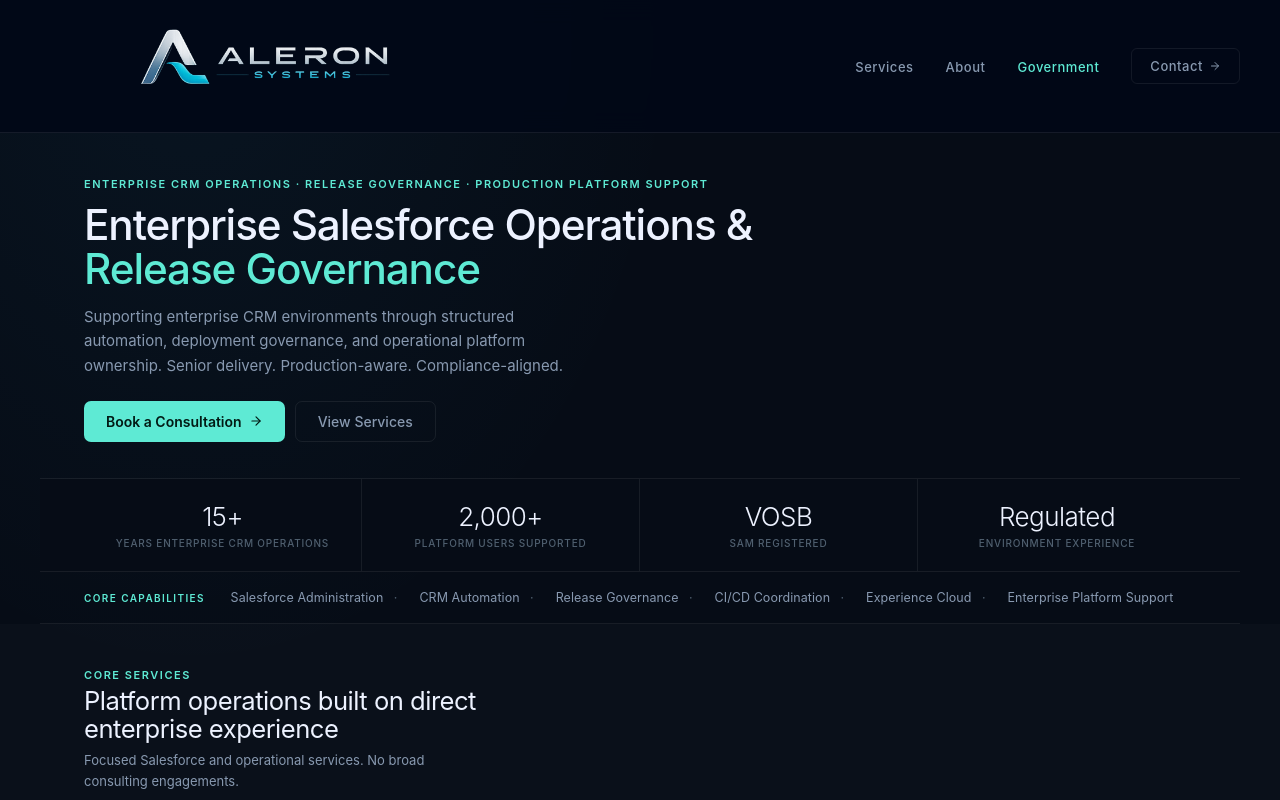
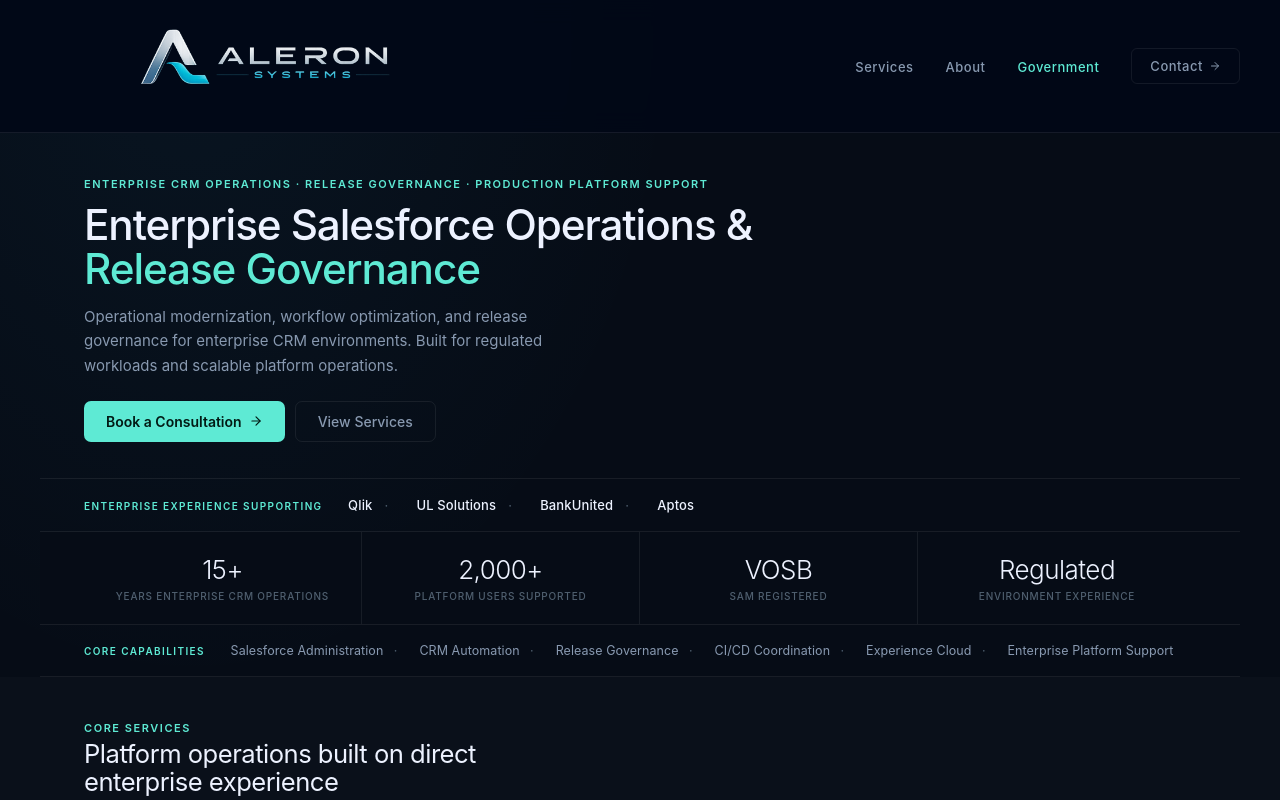
Before and after one commit to aleronsystems/website, a Next.js app: page / in a window 1280 px wide. Shown: the top 800 px of the page. Built offline with nearby package versions, Linux system fonts and the light colour scheme; no server answers.

Commit message:
Update home page.tsx

```diff
--- a/app/page.tsx
+++ b/app/page.tsx
@@ -47,6 +47,11 @@ const coreCapabilities = [
   'Experience Cloud',
   'Enterprise Platform Support',
 ];
+
+// Enterprise client list shown in the subtle trust strip below the hero.
+// Mirrors the four detailed case studies further down the page; the strip
+// gives a fast-recognition signal before the visitor scrolls.
+const trustStripClients = ['Qlik', 'UL Solutions', 'BankUnited', 'Aptos'];
 
 const services = [
   {
@@ -299,6 +304,48 @@ export default function HomePage() {
           .cap-list li { padding-right: 14px; font-size: 12px; }
         }
 
+        /* ── TRUST STRIP (enterprise client signal, sits between hero and metrics) ── */
+        .trust-strip {
+          max-width: var(--max-w); margin: 0 auto;
+          padding: 18px var(--px);
+          border-bottom: 1px solid var(--border);
+          display: flex;
+          align-items: baseline;
+          gap: clamp(14px, 2vw, 32px);
+          flex-wrap: wrap;
+        }
+        .trust-label {
+          font-size: 10px; font-weight: 600; letter-spacing: .14em;
+          text-transform: uppercase; color: var(--accent);
+          flex-shrink: 0;
+        }
+        .trust-list {
+          display: flex; flex-wrap: wrap;
+          gap: 6px 22px;
+          list-style: none;
+          padding: 0; margin: 0;
+        }
+        .trust-list li {
+          font-size: 13px;
+          font-weight: 500;
+          color: var(--text-1);
+          letter-spacing: .01em;
+          position: relative;
+          padding-right: 22px;
+        }
+        .trust-list li:not(:last-child)::after {
+          content: '·';
+          position: absolute;
+          right: 6px;
+          color: var(--text-3);
+          font-weight: 400;
+        }
+        @media (max-width: 560px) {
+          .trust-strip { flex-direction: column; align-items: flex-start; gap: 8px; padding: 16px var(--px); }
+          .trust-list { gap: 4px 18px; }
+          .trust-list li { padding-right: 18px; font-size: 12.5px; }
+        }
+
         /* ── SECTION COMMON ── */
         .section {
           max-width: var(--max-w); margin: 0 auto;
@@ -547,9 +594,9 @@ export default function HomePage() {
             <span>Release Governance</span>
           </motion.h1>
           <motion.p className="hero-sub" variants={fadeUp} custom={0.1}>
-            Supporting enterprise CRM environments through structured automation,
-            deployment governance, and operational platform ownership. Senior delivery.
-            Production-aware. Compliance-aligned.
+            Operational modernization, workflow optimization, and release governance
+            for enterprise CRM environments. Built for regulated workloads and
+            scalable platform operations.
           </motion.p>
           <motion.div className="hero-btns" variants={fadeUp} custom={0.15}>
             <a
@@ -576,6 +623,23 @@ export default function HomePage() {
           </motion.div>
         </motion.div>
       </section>
+
+      {/* ── Trust Strip (enterprise client signal) ── */}
+      <motion.div
+        className="trust-strip"
+        initial={{ opacity: 0, y: 4 }}
+        whileInView={{ opacity: 1, y: 0 }}
+        viewport={{ once: true, margin: '-40px' }}
+        transition={{ duration: 0.4, ease: [0.25, 0.46, 0.45, 0.94] }}
+        aria-label="Enterprise experience"
+      >
+        <div className="trust-label">Enterprise Experience Supporting</div>
+        <ul className="trust-list">
+          {trustStripClients.map((c) => (
+            <li key={c}>{c}</li>
+          ))}
+        </ul>
+      </motion.div>
 
       {/* ── Metrics ── */}
       <motion.div
```
